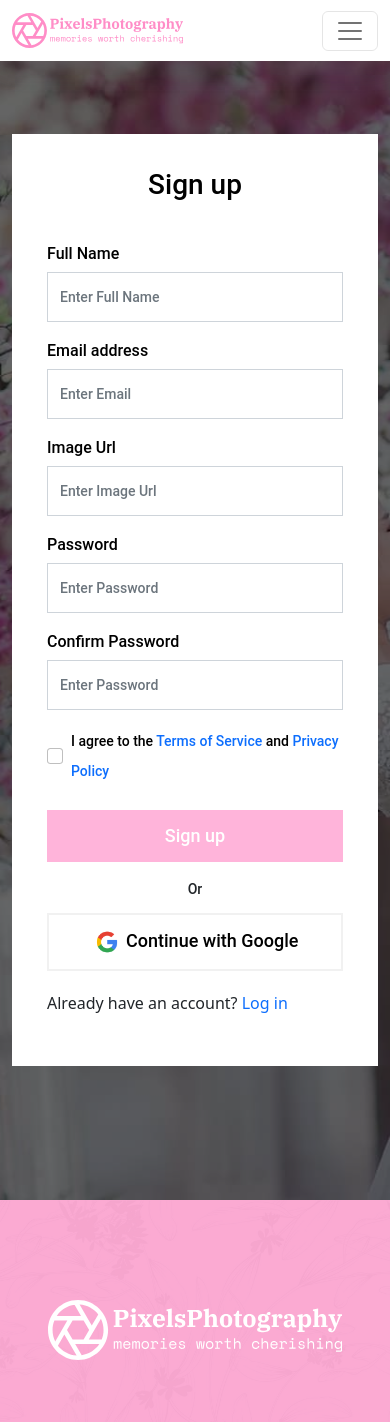
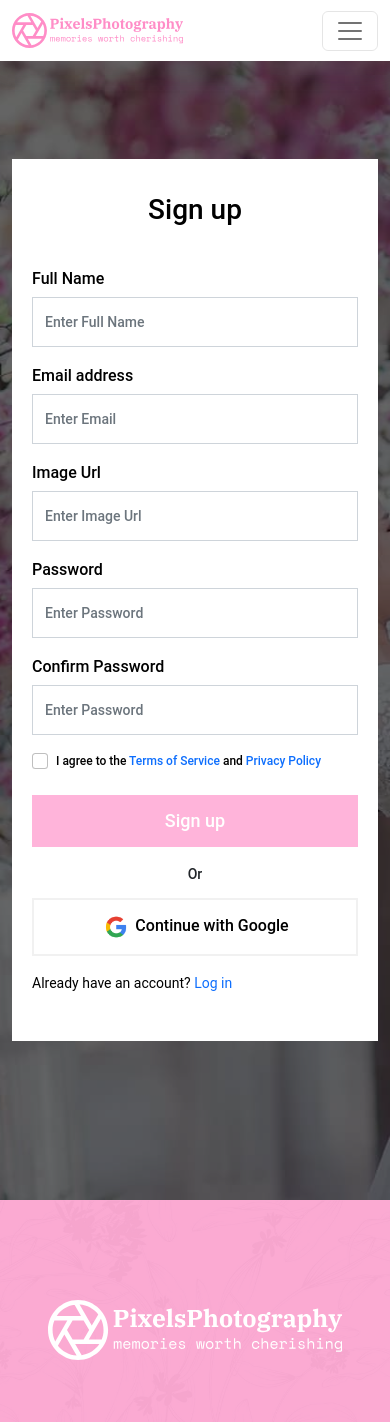
Before and after one commit to mirzanahid/pixel-photgraphy-client, a React (Create React App) app: page /signup in a window 390 px wide. Shown: the top 1422 px of the page. Built offline with nearby package versions, Linux system fonts and the light colour scheme; no server answers; a web font is replaced by a local one.

Commit message:
sign up adn login page responsive done

```diff
--- a/src/pages/shared/Contact/Contact.css
+++ b/src/pages/shared/Contact/Contact.css
@@ -26,3 +26,12 @@
     margin-top: 15px ;
     display: inline-block;
 }
+
+
+/* responsive start */
+
+@media only screen and (max-width: 575.98px) {
+    .insta-gallery {
+        margin-bottom: 15px;
+    }
+}
--- a/src/pages/shared/Footer/Footer.css
+++ b/src/pages/shared/Footer/Footer.css
@@ -3,7 +3,7 @@
     background: url(../../../assets/error-bg.jpg) no-repeat center;
     background-size: cover;
     position: relative;
-    height: 400px;
+    height: 412px;
 }
 
 .footer .overlay {
--- a/src/pages/shared/Gallery/Gallery.js
+++ b/src/pages/shared/Gallery/Gallery.js
@@ -12,7 +12,7 @@ const Gallery = () => {
                     <h2 className='section-title'>My Gallery</h2>
                 </div>
                 <Row>
-                    <Col lg='4'>
+                    <Col lg='4' md='4'>
                         <div className="insta-gallery">
                             <img className='gallery-image' src="https://media.istockphoto.com/id/1399000045/photo/wedding-guests-clapping-hands-as-the-newlywed-couple-walk-down-the-aisle-joyful-bride-and.jpg?s=612x612&w=0&k=20&c=KQLABtP9v0zSmT_pqIqhdRlG-nWIEOUoGFofIxgjlqI=" alt="" />
                             <div className="overlay">
@@ -21,7 +21,7 @@ const Gallery = () => {
                             </div>
                         </div>
                     </Col>
-                    <Col lg='4'>
+                    <Col lg='4' md='4'>
                         <div className="insta-gallery">
                             <img className='gallery-image' src="https://images.unsplash.com/photo-1481653125770-b78c206c59d4?ixlib=rb-4.0.3&ixid=MnwxMjA3fDB8MHxzZWFyY2h8NDJ8fHdlZGRpbmd8ZW58MHx8MHx8&auto=format&fit=crop&w=500&q=60" alt="" />
                             <div className="overlay">
@@ -30,7 +30,7 @@ const Gallery = () => {
                             </div>
                         </div>
                     </Col>
-                    <Col lg='4'>
+                    <Col lg='4' md='4'>
                         <div className="insta-gallery">
                             <img className='gallery-image' src="https://cdn.pixabay.com/photo/2014/09/13/04/59/couple-443600__340.jpg" alt="" />
                             <div className="overlay">
@@ -41,7 +41,7 @@ const Gallery = () => {
                     </Col>
                 </Row>
                 <Row className='mt-4'>
-                    <Col lg='4'>
+                    <Col lg='4' md='4'>
                         <div className="insta-gallery">
                             <img className='gallery-image' src="https://cdn.pixabay.com/photo/2016/03/14/14/21/bride-1255520__340.jpg" alt="" />
                             <div className="overlay">
@@ -50,7 +50,7 @@ const Gallery = () => {
                             </div>
                         </div>
                     </Col>
-                    <Col lg='4'>
+                    <Col lg='4' md='4'>
                         <div className="insta-gallery">
                             <img className='gallery-image' src="https://cdn.pixabay.com/photo/2015/04/16/11/01/wedding-725432__340.jpg" alt="" />
                             <div className="overlay">
@@ -59,7 +59,7 @@ const Gallery = () => {
                             </div>
                         </div>
                     </Col>
-                    <Col lg='4'>
+                    <Col lg='4' md='4'>
                         <div className="insta-gallery">
                             <img className='gallery-image' src="https://cdn.pixabay.com/photo/2018/01/05/08/19/beautiful-3062365__340.jpg" alt="" />
                             <div className="overlay">
--- a/src/pages/shared/Login/Login.js
+++ b/src/pages/shared/Login/Login.js
@@ -102,7 +102,7 @@ const Login = () => {
                 <div className="button-group">
                   <button onClick={handlerForGoogleSignin} className='social-signup'><img className='google-icon' src={google} alt="" /> Continue with Google</button>
                 </div>
-                <p>Don't you have an account? <Link to={'/signup'}>Sign Up</Link></p>
+                <p className='signUp-foot'>Don't you have an account? <Link to={'/signup'}>Sign Up</Link></p>
               </div>
             </Col>
             <Col lg='6'></Col>
--- a/src/pages/shared/SignleService/SingleService.css
+++ b/src/pages/shared/SignleService/SingleService.css
@@ -3,9 +3,11 @@
     box-shadow: rgba(149, 157, 165, 0.2) 0px 8px 24px;
 
 }
-.service-inner{
+
+.service-inner {
     padding: 25px 30px;
 }
+
 .service-image {
     width: 100%;
 }
@@ -25,7 +27,8 @@
     line-height: 20px;
     color: #777;
 }
-.ratings{
+
+.ratings {
     font-family: Roboto;
     font-size: 16px;
     font-weight: 400;
@@ -34,7 +37,8 @@
     display: flex;
     align-items: center;
 }
-.ratings span{
+
+.ratings span {
     font-family: Roboto;
     font-size: 16px;
     font-weight: 500;
@@ -42,13 +46,14 @@
     color: #000;
     margin-left: 5px;
 }
-.ratings svg{
+
+.ratings svg {
     font-size: 18px;
     color: gold;
     margin-left: 5px;
 }
 
-.service-price{
+.service-price {
     font-family: Roboto;
     font-size: 24px;
     font-weight: 600;
@@ -57,8 +62,8 @@
     margin: 25px 0;
 }
 
-/* .service-btn{
-    position: absolute;
-    bottom: 20px ;
-    left: 0;
-} */
+@media only screen and (min-width: 576px) and (max-width: 767.98px) {
+    .service-inner {
+        padding: 16px 18px;
+    }
+}
--- a/src/pages/shared/SignleService/SingleService.js
+++ b/src/pages/shared/SignleService/SingleService.js
@@ -7,7 +7,7 @@ import './SingleService.css'
 const SingleService = ({ service }) => {
     const { title, thumbnail_url, ratings, price, description, _id } = service;
     return (
-        <Col lg='4' className='mt-4'>
+        <Col lg='4' md='4' className='mt-4'>
             <PhotoProvider>
                 <div className='service'>
                     <PhotoView src={thumbnail_url}>
--- a/src/pages/shared/Signup/Signup.css
+++ b/src/pages/shared/Signup/Signup.css
@@ -5,8 +5,9 @@
     height: 1200px;
 
 }
-.signup .overlay{
-    background: rgba(0, 0, 0,0.6);
+
+.signup .overlay {
+    background: rgba(0, 0, 0, 0.6);
     position: absolute;
     top: 0;
     left: 0;
@@ -15,7 +16,8 @@
     display: flex;
     align-items: center;
 }
-.signup-heading{
+
+.signup-heading {
     margin-bottom: 40px;
     text-align: center;
     font-family: Roboto;
@@ -25,6 +27,7 @@
     color: #000;
 
 }
+
 .signup-login-form {
     background: #fff;
     padding: 35px 35px;
@@ -111,7 +114,7 @@
     border-radius: 0;
 }
 
-.error-text{
+.error-text {
     font-family: Roboto;
     font-size: 12px;
     font-weight: 500;
@@ -119,3 +122,27 @@
     color: red;
     margin-top: 5px;
 }
+
+.signUp-foot{
+    font-family: Roboto;
+    font-size: 14px;
+    font-weight: 400;
+    line-height: 14px;
+    color: #000;
+}
+
+
+@media only screen and (max-width: 575.98px) {
+    .signup-login-form {
+        padding: 35px 20px;
+
+    }
+    .social-signup {
+        font-size: 16px;
+
+    }
+    .signup-login-form .check-input label {
+        font-size: 12px;
+        line-height: 20px;
+    }
+}
--- a/src/pages/shared/Signup/Signup.js
+++ b/src/pages/shared/Signup/Signup.js
@@ -135,7 +135,7 @@ const Signup = () => {
                                 <div className="button-group">
                                     <button onClick={handlerForGoogleSignin} className='social-signup'><img className='google-icon' src={google} alt="" /> Continue with Google</button>
                                 </div>
-                                <p>Already have an account? <Link to={'/login'}>Log in</Link></p>
+                                <p className='signUp-foot'>Already have an account? <Link to={'/login'}>Log in</Link></p>
                             </div>
                         </Col>
                         <Col lg='6'></Col>
```
